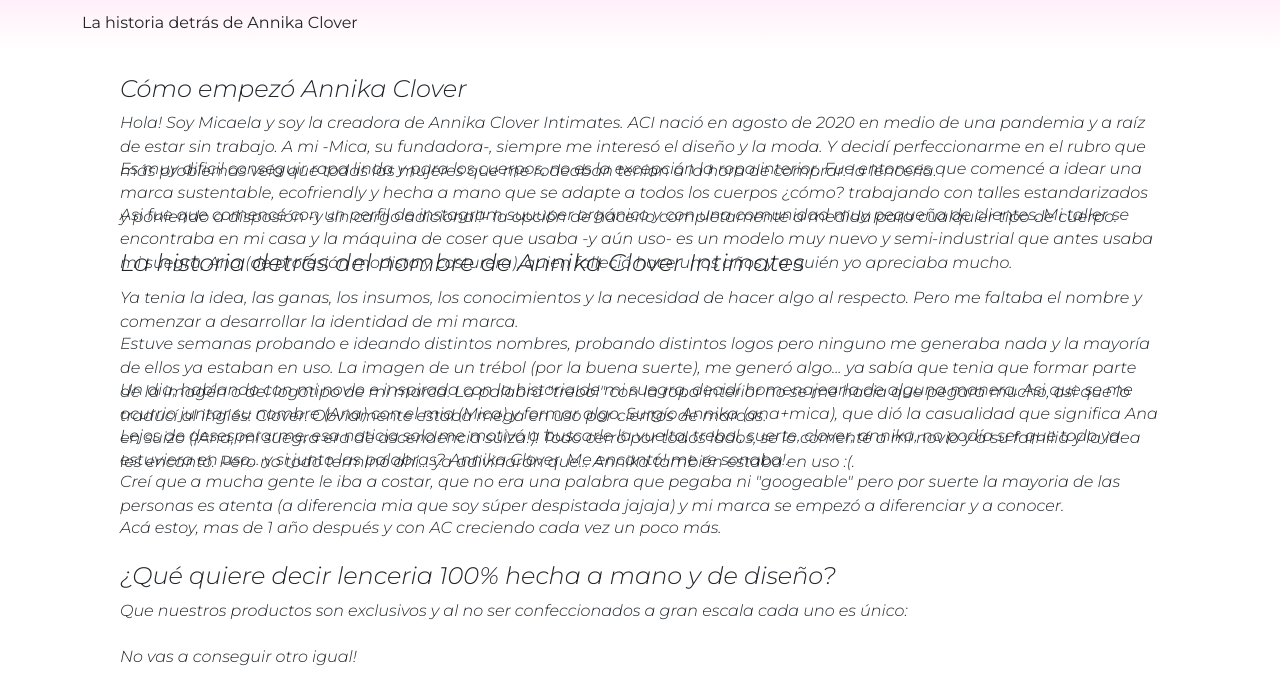
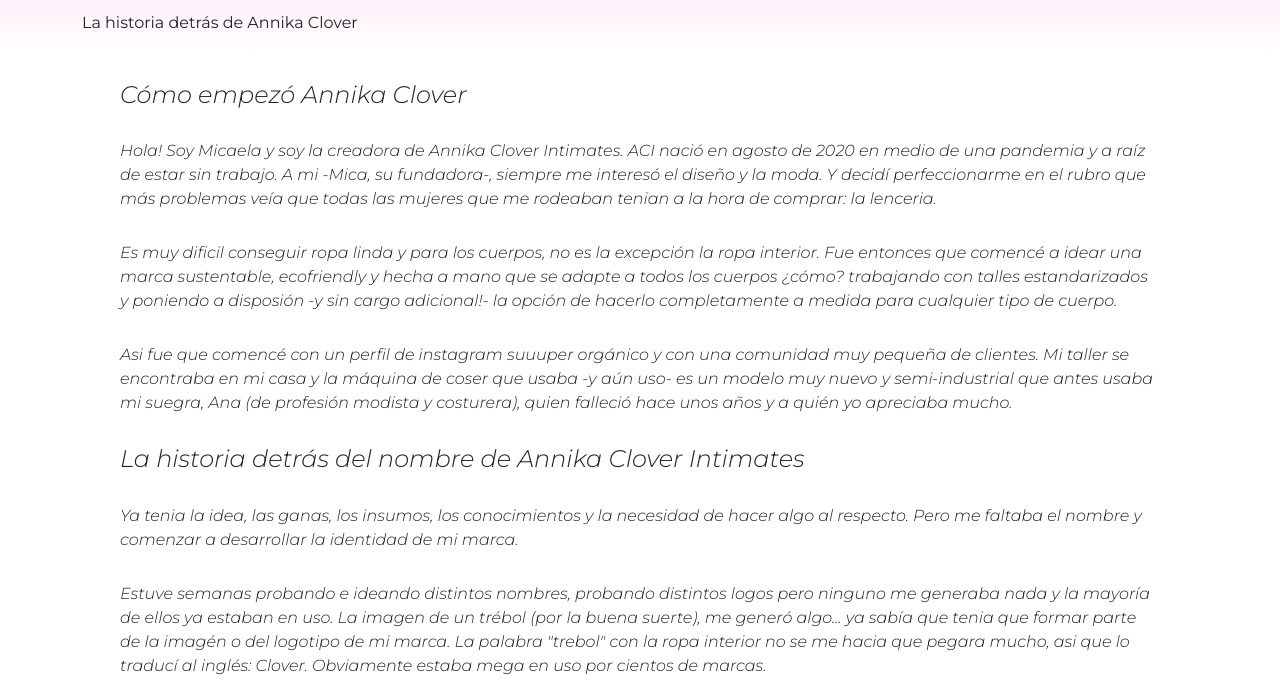
Before and after one commit to mica-galvan/sitio_ac, a plain HTML site: page layout/sobrenosotros.html in a window 1280 px wide. Shown: the part 128-816 px from the top of the page. Drawn offline with nearby package versions, Linux system fonts and the light colour scheme.

Commit message:
Commit del site Annika Clover - Entrega desafio SASS 2 + SEO

```diff
--- a/layout/sobrenosotros.html
+++ b/layout/sobrenosotros.html
@@ -89,7 +89,7 @@
 
 <p>Un dia, hablando con mi novio e inspirada con la historia de mi suegra, decidí homenajearla de alguna manera. Asi que se me ocurrio juntar su nombre (Ana) con el mio (Mica) y formar algo. Surgío Annika (ana+mica), que dió la casualidad que significa Ana en suizo (¡Ana, mi suegra era de ascendencia suiza!). Todo cerró por todos lados, se lo comenté a mi novio y a su familia y la idea les encantó. Pero no todo terminó ahi... ya adivinarán que... Annika también estaba en uso :(.</p>
 <p>Lejos de desesperarme, esa noticia solo me motivó a buscarle la vuelta, trebol, suerte, clover, annika, no podía ser que todo ya estuviera en uso... y si junto las palabras? Annika Clover. Me encantó! me re sonaba!.</p>
-<p>Creí que a mucha gente le iba a costar, que no era una palabra que pegaba ni "googeable" pero por suerte la mayoria de las personas es atenta (a diferencia mia que soy súper despistada jajaja) y mi marca se empezó a diferenciar y a conocer.</p>
+<p>Creí que a mucha gente le iba a costar, que no era una palabra que pegaba ni "googleable" pero por suerte la mayoria de las personas es atenta (a diferencia mia que soy súper despistada jajaja) y mi marca se empezó a diferenciar y a conocer.</p>
 
 <p>Acá estoy, mas de 1 año después y con AC creciendo cada vez un poco más.</p>
 
@@ -97,7 +97,7 @@
 <h4 class="tsn"> ¿Qué quiere decir lenceria 100% hecha a mano y de diseño? </h4>
 
 <p>Que nuestros productos son exclusivos y al no ser confeccionados a gran escala cada uno es único:</p>
-<p>No vas a conseguir otro igual!</p>
+<p class="slogan">No vas a conseguir otro igual!</p>
 <p>Por esto mismo, y al ser una marca que recién comienza, los materiales para la confección también son analizados previamente... Sólo nos quedamos con lo mejor.De esta manera, la prenda que finalmente llegue a sus manos va a ser de una gran calidad. ¡Queremos que nos conozcas y nos vuelvas a elegir!</p>
  </div>
 </section>
--- a/sass/main.scss
+++ b/sass/main.scss
@@ -20,7 +20,7 @@
 
   //estilos - map get - mixin -extend -vars
   $colorprincipal: #ffeef8;
-  $heigth: 30px;
+  $heigth: 50px;
 
 
   .header {
@@ -85,18 +85,24 @@
       font-style: italic;
       margin-left: 120px;
       margin-right: 120px;
+      margin-top: 30px;
+      margin-bottom: 30px;
+
+
     }
  @mixin titulo {
-   height: $heigth
-
+   height: $heigth;
  }
     p {
       @extend .tsn;
-      @include titulo()
 
     }
-
+    .slogan {
+      @include titulo();
+      font-style: oblique;
+      color: rgb(255, 61, 158);
     }
+  }
 
 
   /*ESTILO PARA PISAR BT*/
```
Also changed, not shown: sass/main.css, 1 other file.
